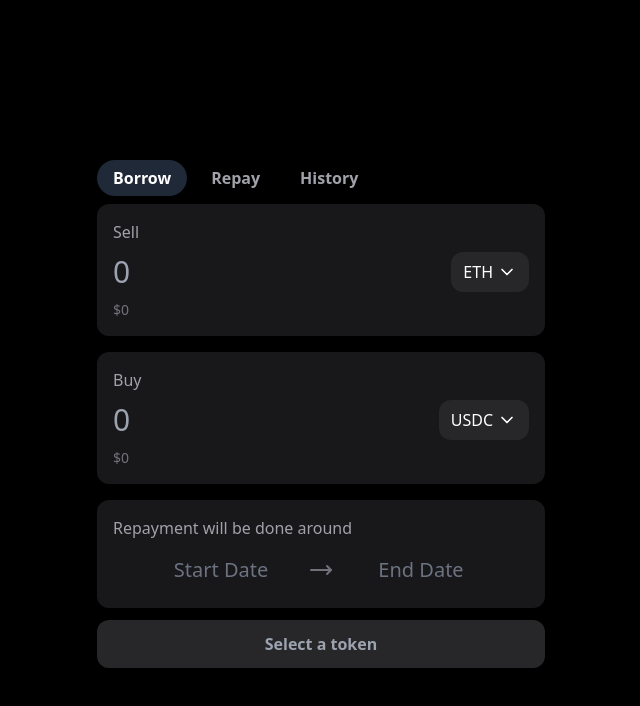
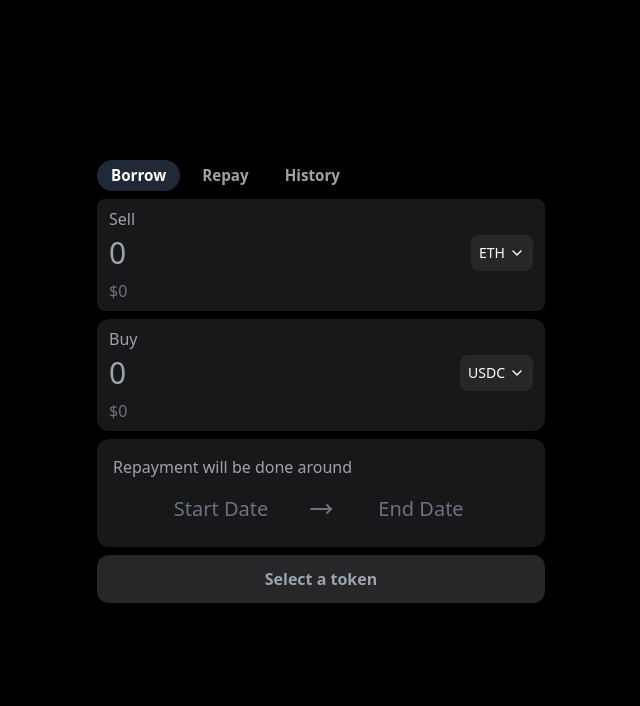
Before and after one commit to aryanbaranwal001/Credit-Bank-FrontEnd, a React (Vite) app in the folder frontEnd/: page / in a window 1280 px wide. Shown: the top 706 px of the page, without its empty margins (319-959 px from the left). Built offline with nearby package versions, Linux system fonts and the light colour scheme.

Commit message:
almost done the borrow collateral page

```diff
--- a/frontEnd/src/output.css
+++ b/frontEnd/src/output.css
@@ -574,6 +574,10 @@ video {
   top: 5rem;
 }
 
+.top-16 {
+  top: 4rem;
+}
+
 .z-50 {
   z-index: 50;
 }
@@ -614,6 +618,22 @@ video {
   margin-top: 1rem;
 }
 
+.mb-1 {
+  margin-bottom: 0.25rem;
+}
+
+.mt-1 {
+  margin-top: 0.25rem;
+}
+
+.ml-3 {
+  margin-left: 0.75rem;
+}
+
+.ml-2 {
+  margin-left: 0.5rem;
+}
+
 .flex {
   display: flex;
 }
@@ -626,8 +646,20 @@ video {
   height: 1.25rem;
 }
 
+.h-4 {
+  height: 1rem;
+}
+
 .max-h-\[50vh\] {
   max-height: 50vh;
+}
+
+.max-h-\[45vh\] {
+  max-height: 45vh;
+}
+
+.max-h-\[40vh\] {
+  max-height: 40vh;
 }
 
 .min-h-screen {
@@ -652,6 +684,26 @@ video {
 
 .w-3 {
   width: 0.75rem;
+}
+
+.w-28 {
+  width: 7rem;
+}
+
+.w-4 {
+  width: 1rem;
+}
+
+.w-\[92\%\] {
+  width: 92%;
+}
+
+.w-24 {
+  width: 6rem;
+}
+
+.w-\[95\%\] {
+  width: 95%;
 }
 
 .max-w-md {
@@ -708,6 +760,18 @@ video {
   margin-bottom: calc(0.75rem * var(--tw-space-y-reverse));
 }
 
+.space-y-2 > :not([hidden]) ~ :not([hidden]) {
+  --tw-space-y-reverse: 0;
+  margin-top: calc(0.5rem * calc(1 - var(--tw-space-y-reverse)));
+  margin-bottom: calc(0.5rem * var(--tw-space-y-reverse));
+}
+
+.space-x-3 > :not([hidden]) ~ :not([hidden]) {
+  --tw-space-x-reverse: 0;
+  margin-right: calc(0.75rem * var(--tw-space-x-reverse));
+  margin-left: calc(0.75rem * calc(1 - var(--tw-space-x-reverse)));
+}
+
 .overflow-y-auto {
   overflow-y: auto;
 }
@@ -730,6 +794,14 @@ video {
 
 .rounded-xl {
   border-radius: 0.75rem;
+}
+
+.rounded {
+  border-radius: 0.25rem;
+}
+
+.rounded-md {
+  border-radius: 0.375rem;
 }
 
 .border {
@@ -785,6 +857,10 @@ video {
   padding: 1rem;
 }
 
+.p-2 {
+  padding: 0.5rem;
+}
+
 .px-3 {
   padding-left: 0.75rem;
   padding-right: 0.75rem;
@@ -810,6 +886,26 @@ video {
   padding-bottom: 0.75rem;
 }
 
+.px-2 {
+  padding-left: 0.5rem;
+  padding-right: 0.5rem;
+}
+
+.py-1 {
+  padding-top: 0.25rem;
+  padding-bottom: 0.25rem;
+}
+
+.py-2\.5 {
+  padding-top: 0.625rem;
+  padding-bottom: 0.625rem;
+}
+
+.px-3\.5 {
+  padding-left: 0.875rem;
+  padding-right: 0.875rem;
+}
+
 .pb-6 {
   padding-bottom: 1.5rem;
 }
@@ -820,6 +916,18 @@ video {
 
 .pt-\[18vh\] {
   padding-top: 18vh;
+}
+
+.pb-4 {
+  padding-bottom: 1rem;
+}
+
+.pt-\[10vh\] {
+  padding-top: 10vh;
+}
+
+.pt-\[12vh\] {
+  padding-top: 12vh;
 }
 
 .text-center {
@@ -844,6 +952,57 @@ video {
 .text-xl {
   font-size: 1.25rem;
   line-height: 1.75rem;
+}
+
+.text-2xl {
+  font-size: 1.5rem;
+  line-height: 2rem;
+}
+
+.text-lg {
+  font-size: 1.125rem;
+  line-height: 1.75rem;
+}
+
+.text-xs {
+  font-size: 0.75rem;
+  line-height: 1rem;
+}
+
+.text-\[2\%\] {
+  font-size: 2%;
+}
+
+.text-\[20\%\] {
+  font-size: 20%;
+}
+
+.text-\[200\%\] {
+  font-size: 200%;
+}
+
+.text-\[130\%\] {
+  font-size: 130%;
+}
+
+.text-\[80\%\] {
+  font-size: 80%;
+}
+
+.text-\[110\%\] {
+  font-size: 110%;
+}
+
+.text-\[100\%\] {
+  font-size: 100%;
+}
+
+.text-\[95\%\] {
+  font-size: 95%;
+}
+
+.text-\[90\%\] {
+  font-size: 90%;
 }
 
 .font-bold {
@@ -915,6 +1074,12 @@ video {
   box-shadow: var(--tw-ring-offset-shadow, 0 0 #0000), var(--tw-ring-shadow, 0 0 #0000), var(--tw-shadow);
 }
 
+.shadow-md {
+  --tw-shadow: 0 4px 6px -1px rgb(0 0 0 / 0.1), 0 2px 4px -2px rgb(0 0 0 / 0.1);
+  --tw-shadow-colored: 0 4px 6px -1px var(--tw-shadow-color), 0 2px 4px -2px var(--tw-shadow-color);
+  box-shadow: var(--tw-ring-offset-shadow, 0 0 #0000), var(--tw-ring-shadow, 0 0 #0000), var(--tw-shadow);
+}
+
 .outline-none {
   outline: 2px solid transparent;
   outline-offset: 2px;
@@ -937,6 +1102,12 @@ video {
   backdrop-filter: var(--tw-backdrop-blur) var(--tw-backdrop-brightness) var(--tw-backdrop-contrast) var(--tw-backdrop-grayscale) var(--tw-backdrop-hue-rotate) var(--tw-backdrop-invert) var(--tw-backdrop-opacity) var(--tw-backdrop-saturate) var(--tw-backdrop-sepia);
 }
 
+.backdrop-blur-\[1px\] {
+  --tw-backdrop-blur: blur(1px);
+  -webkit-backdrop-filter: var(--tw-backdrop-blur) var(--tw-backdrop-brightness) var(--tw-backdrop-contrast) var(--tw-backdrop-grayscale) var(--tw-backdrop-hue-rotate) var(--tw-backdrop-invert) var(--tw-backdrop-opacity) var(--tw-backdrop-saturate) var(--tw-backdrop-sepia);
+  backdrop-filter: var(--tw-backdrop-blur) var(--tw-backdrop-brightness) var(--tw-backdrop-contrast) var(--tw-backdrop-grayscale) var(--tw-backdrop-hue-rotate) var(--tw-backdrop-invert) var(--tw-backdrop-opacity) var(--tw-backdrop-saturate) var(--tw-backdrop-sepia);
+}
+
 .transition-colors {
   transition-property: color, background-color, border-color, text-decoration-color, fill, stroke;
   transition-timing-function: cubic-bezier(0.4, 0, 0.2, 1);
@@ -949,8 +1120,20 @@ video {
   transition-duration: 150ms;
 }
 
+.transition {
+  transition-property: color, background-color, border-color, text-decoration-color, fill, stroke, opacity, box-shadow, transform, filter, -webkit-backdrop-filter;
+  transition-property: color, background-color, border-color, text-decoration-color, fill, stroke, opacity, box-shadow, transform, filter, backdrop-filter;
+  transition-property: color, background-color, border-color, text-decoration-color, fill, stroke, opacity, box-shadow, transform, filter, backdrop-filter, -webkit-backdrop-filter;
+  transition-timing-function: cubic-bezier(0.4, 0, 0.2, 1);
+  transition-duration: 150ms;
+}
+
 .duration-300 {
   transition-duration: 300ms;
+}
+
+.duration-200 {
+  transition-duration: 200ms;
 }
 
 .hover\:bg-zinc-700:hover {
--- a/frontEnd/src/pages/DepositeAndBorrow.jsx
+++ b/frontEnd/src/pages/DepositeAndBorrow.jsx
@@ -64,7 +64,7 @@ export default function SwapComponent() {
             <button
               key={tab}
               onClick={() => setSelectedTab(tab)}
-              className={`rounded-full px-4 py-1.5 text-base font-bold transition-colors ${
+              className={`rounded-full px-3.5 py-1 text-[95%] font-bold transition-colors ${
                 selectedTab === tab
                   ? "bg-gray-800 text-white"
                   : "bg-black text-zinc-400 hover:text-white"
@@ -76,8 +76,8 @@ export default function SwapComponent() {
         </div>
 
         {/* Sell */}
-        <div className="bg-zinc-900 p-4 rounded-xl">
-          <div className="text-base text-zinc-400 mb-2">Sell</div>
+        <div className="bg-zinc-900 px-3 py-2 rounded-lg">
+          <div className="text-base text-zinc-400 mb-1">Sell</div>
           <div className="flex items-center justify-between">
             <input
               type="number"
@@ -87,39 +87,41 @@ export default function SwapComponent() {
             <div className="flex items-center space-x-2">
               <button
                 onClick={() => openModalFor("sell")}
-                className="bg-zinc-800 text-white px-3 py-2 rounded-xl flex items-center space-x-1"
+                className="bg-zinc-800 text-white px-2 py-2 rounded-lg flex items-center space-x-1"
               >
-                <span className="text-base">{selectedSellToken.symbol}</span>
-                <ChevronDown className="w-5 h-5" />
+                <span className="text-sm whitespace-nowrap">{selectedSellToken.symbol}</span>
+                <ChevronDown className="w-4 h-4" />
               </button>
             </div>
           </div>
-          <div className="text-sm text-zinc-500 mt-2">$0</div>
+          <div className="text-md text-zinc-500 mt-2">$0</div>
         </div>
 
         {/* Buy */}
-        <div className="bg-zinc-900 p-4 rounded-xl mt-4">
-          <div className="text-base text-zinc-400 mb-2">Buy</div>
+        <div className="bg-zinc-900 px-3 py-2 rounded-xl mt-2">
+          <div className="text-base text-zinc-400 mb-1">Buy</div>
           <div className="flex items-center justify-between">
-            <p className="bg-transparent text-3xl outline-none w-full text-gray-400">
-              0
-            </p>
+          <input
+              type="number"
+              placeholder="0"
+              className="bg-transparent text-3xl outline-none w-full"
+            />
             <div className="flex items-center space-x-2">
               <button
                 onClick={() => openModalFor("buy")}
-                className="bg-zinc-800 text-white px-3 py-2 rounded-xl flex items-center space-x-1"
+                className="bg-zinc-800 text-white px-2 py-2 rounded-lg flex items-center space-x-1"
               >
-                <span className="text-base whitespace-nowrap">
+                <span className="text-sm whitespace-nowrap">
                   {selectedBuyToken.symbol}
                 </span>
-                <ChevronDown className="w-5 h-5" />
+                <ChevronDown className="w-4 h-4" />
               </button>
             </div>
           </div>
-          <div className="text-sm text-zinc-500 mt-2">$0</div>
+          <div className="text-md text-zinc-500 mt-2">$0</div>
         </div>
 
-        <div className="bg-zinc-900 p-4 rounded-xl mt-4 pb-6">
+        <div className="bg-zinc-900 p-4 rounded-xl mt-2 pb-6">
           <div className="text-base text-zinc-400 mb-4">
             Repayment will be done around
           </div>
@@ -150,11 +152,10 @@ export default function SwapComponent() {
               />
             </div>
           </div>
-
         </div>
 
         {/* Select Token Button */}
-        <button className="w-full mt-3 bg-zinc-800 rounded-xl py-3 text-center cursor-pointer hover:bg-zinc-700 text-gray-400 hover:text-gray-200 font-semibold">
+        <button className="w-full mt-2 bg-zinc-800 rounded-xl py-3 text-center cursor-pointer hover:bg-zinc-700 text-gray-400 hover:text-gray-200 font-semibold">
           Select a token
         </button>
       </div>
```
Lines whose indentation alone changed are shown as unchanged.
